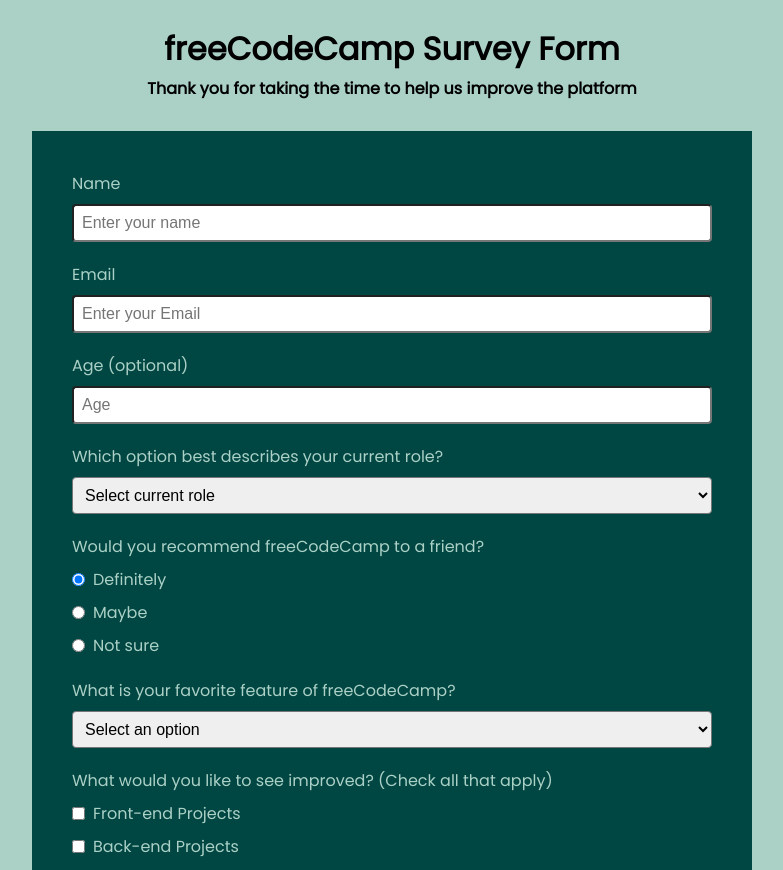
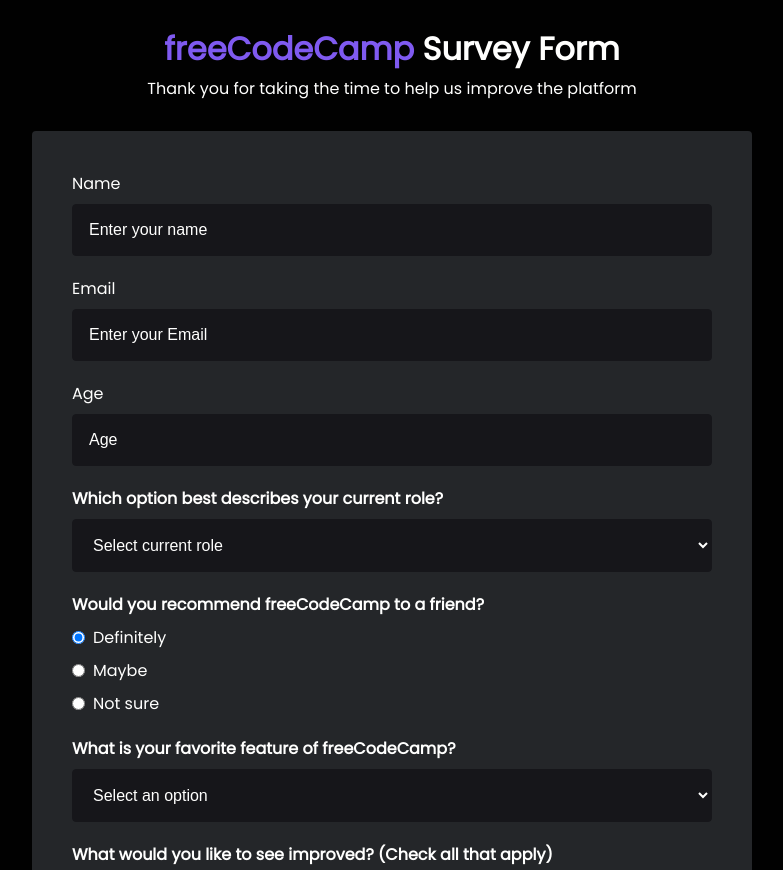
Before and after one commit to AndrewCrescencio/fcc-surveryform, a plain HTML site: page index.html in a window 1280 px wide. Shown: the top 870 px of the page, without its empty margins (248-1031 px from the left). Drawn offline with Linux system fonts and the light colour scheme.

Commit message:
Add files via upload

```diff
--- a/index.html
+++ b/index.html
@@ -14,26 +14,26 @@
 <body>
   <div class="container">
     <header>
-      <h1 id="title">freeCodeCamp Survey Form</h1>
-      <h2 id="description">Thank you for taking the time to help us improve the platform</h2>
+      <h1 id="title"><span>freeCodeCamp</span> Survey Form</h1>
+      <p id="description">Thank you for taking the time to help us improve the platform</p>
     </header>
     <form id="survey-form">
       <div class="form__group">
-        <p>Name</p>
-        <input type="text" placeholder="Enter your name">
+        <label for="name" id="name-label">Name</label>
+        <input type="text" placeholder="Enter your name" id="name" required>
       </div>
       <div class="form__group">
-        <p>Email</p>
-        <input type="email" placeholder="Enter your Email">
+        <label for="email" id="email-label">Email</label>
+        <input type="email" placeholder="Enter your Email" id="email" required>
       </div>
       <div class="form__group">
-        <p>Age (optional)</p>
-        <input type="number" placeholder="Age">
+        <label for="number-label" id="number-label">Age</label>
+        <input type="number" min="1" max="100" placeholder="Age" id="number" required>
       </div>
 
       <div class="form__group">
         <p>Which option best describes your current role?</p>
-        <select id="dropdown" name="role" class="form-control" required="">
+        <select id="dropdown" name="role" class="form-control" required>
           <option selected disabled>Select current role</option>
           <option value="student">Student</option>
           <option value="job">Full Time Job</option>
@@ -70,8 +70,7 @@
 
       <div class="form__group">
         <p>
-          What would you like to see improved?
-          <span class="clue">(Check all that apply)</span>
+          What would you like to see improved? (Check all that apply)
         </p>
 
         <label><input name="prefer" value="front-end-projects" type="checkbox" class="input-checkbox">Front-end
--- a/style.css
+++ b/style.css
@@ -4,9 +4,11 @@
     font-size: 16px;
     box-sizing: border-box;
 }
+
 body {
     width: 100%;
-    background-color: #abd1c6;
+    background-color: #010101;
+    color: #fffffe;
     font-size: 1.25rem;
     font-family: 'Poppins', sans-serif;
     font-weight: 400;
@@ -22,17 +24,33 @@ header {
     margin: 1.875rem;
 }
 
-header h1  {
+h1  {
     margin-bottom: 0.5rem;
     font-size: 2rem;
     font-weight: bold;
     line-height: 1.2;
 }
 
+p {
+    font-weight: 200;
+}
+
+span {
+    margin-bottom: 0.5rem;
+    font-size: 2rem;
+    font-weight: bold;
+    line-height: 1.2;
+    color: #7f5af0;
+}
+
+span:hover {
+    color: #6545c7;
+}
+
 form {
-    color: #abd1c6;
-    background-color: #004643;
+    background-color: #242629;
     padding: 2.5rem;
+    border-radius: 0.25rem;
 }
 
 .form__group {
@@ -40,15 +58,38 @@ form {
 }
 
 .form__group p {
+    font-weight: 600;
     margin-bottom: 0.5rem;
+}
+
+input[type=text], input[type=email], input[type=number], select, textarea {
+    background-color: #16161a;
 }
 
 input[type=text], input[type=email], input[type=number], select, textarea, button{
     width: 100%;
+    border: 1px solid #16161a;
     border-radius: 0.25rem;
-    padding: 0.5rem;
+    padding: 1rem;
 }
 
+input[type=text]:focus, input[type=email]:focus, input[type=number]:focus, select:focus, textarea:focus {
+    border: 1px solid #7f5af0;
+}
+
+select {
+    color: #fffffe;
+}
+
+::placeholder {
+    color: #fffffe;
+}
+
+/*
+input[type=text]:focus-within, input[type=email]:focus-within, input[type=number]:focus-within, select:focus-within, textarea:focus-within, button:focus-within{
+
+}
+*/
 input[type=radio], input[type=checkbox] {
     margin-right: 0.5rem;
 }
@@ -64,6 +105,9 @@ label {
 
 button {
     padding: 0.75rem;
-    background-color: #f9bc60;
-    border: none;
+    background-color: #7f5af0;
 }
+
+button:hover {
+    background-color: #6545c7;
+}
```
